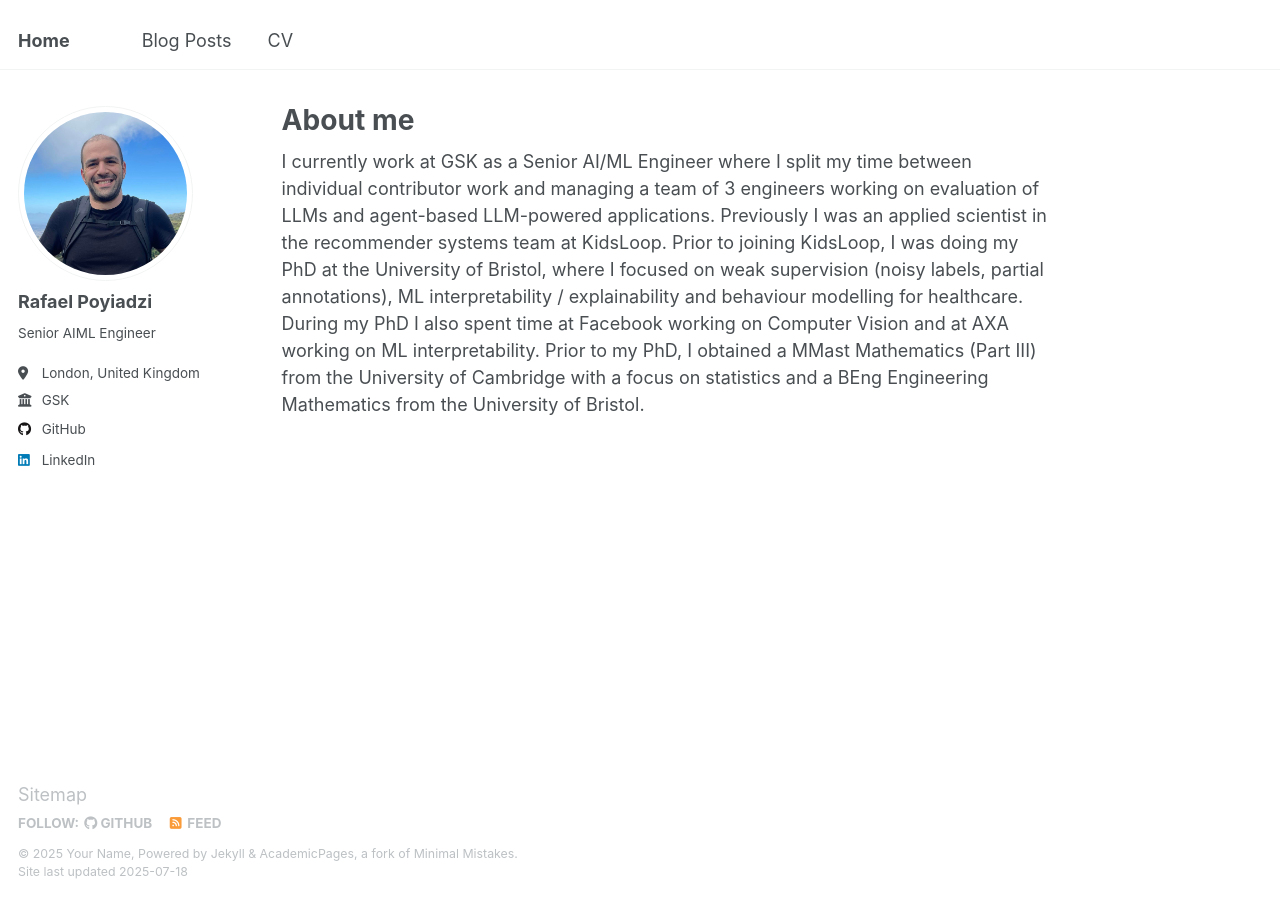
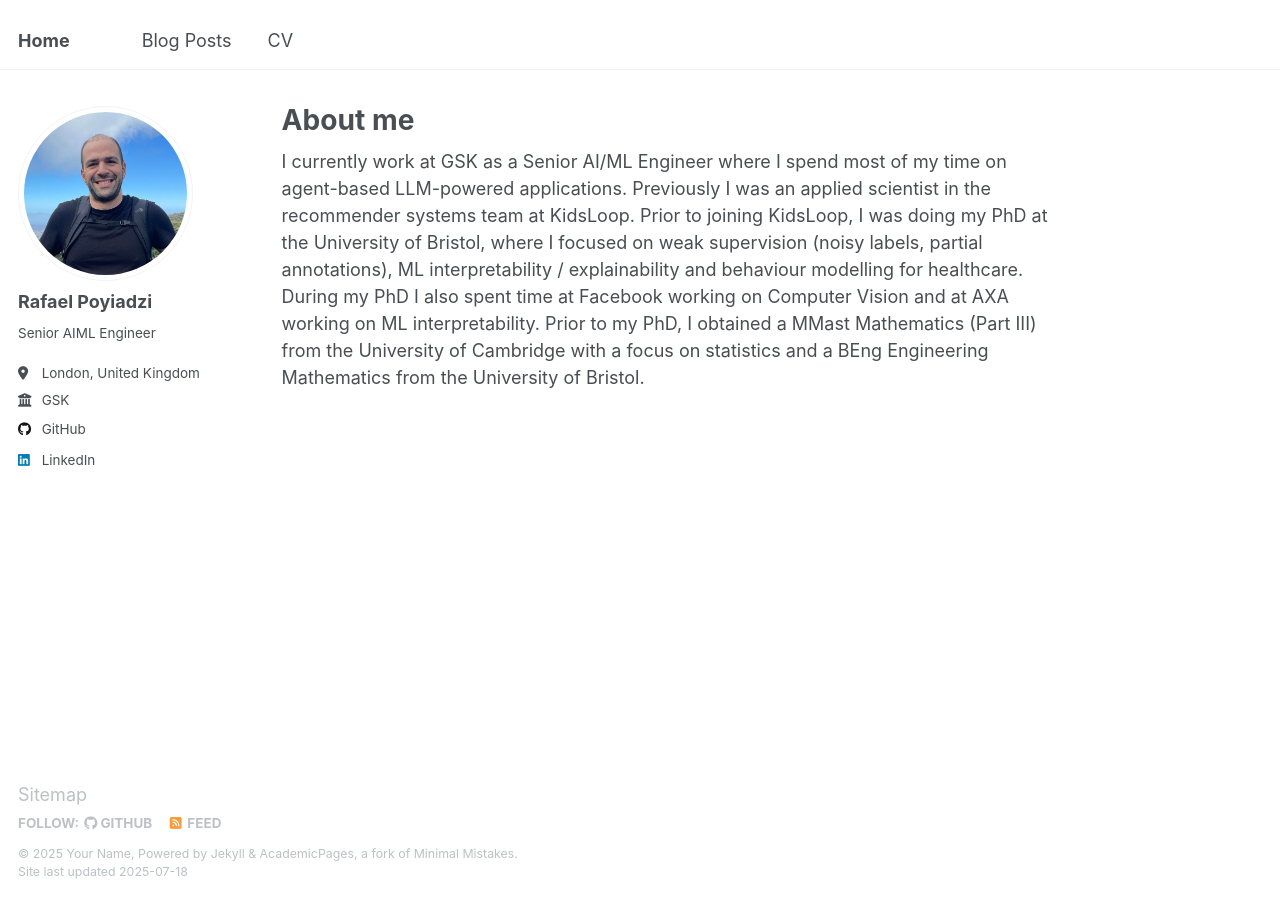
Before and after one commit to RafaelPo/rafaelpo.github.io, a Jekyll site: the page built from _pages/about.md, in a window 1280 px wide. Built offline with Jekyll 4.4.1, drawn with Linux system fonts in a browser that asks for light colours.

Commit message:
Update about.md

```diff
--- a/_pages/about.md
+++ b/_pages/about.md
@@ -7,8 +7,7 @@ redirect_from:
   - /about.html
 ---
 
-I currently work at GSK as a Senior AI/ML Engineer where I split my time between individual contributor work and
-managing a team of 3 engineers working on evaluation of LLMs and agent-based LLM-powered applications. Previously
+I currently work at GSK as a Senior AI/ML Engineer where I spend most of my time on agent-based LLM-powered applications. Previously
 I was an applied scientist in the recommender systems team at KidsLoop. Prior to joining KidsLoop, I was
 doing my PhD at the University of Bristol, where I focused on weak supervision (noisy labels, partial annotations),
 ML interpretability / explainability and behaviour modelling for healthcare. During my PhD I also spent time at Facebook working on Computer Vision and at AXA working on ML interpretability. Prior to my PhD, I obtained a MMast Mathematics (Part III) from the
```
